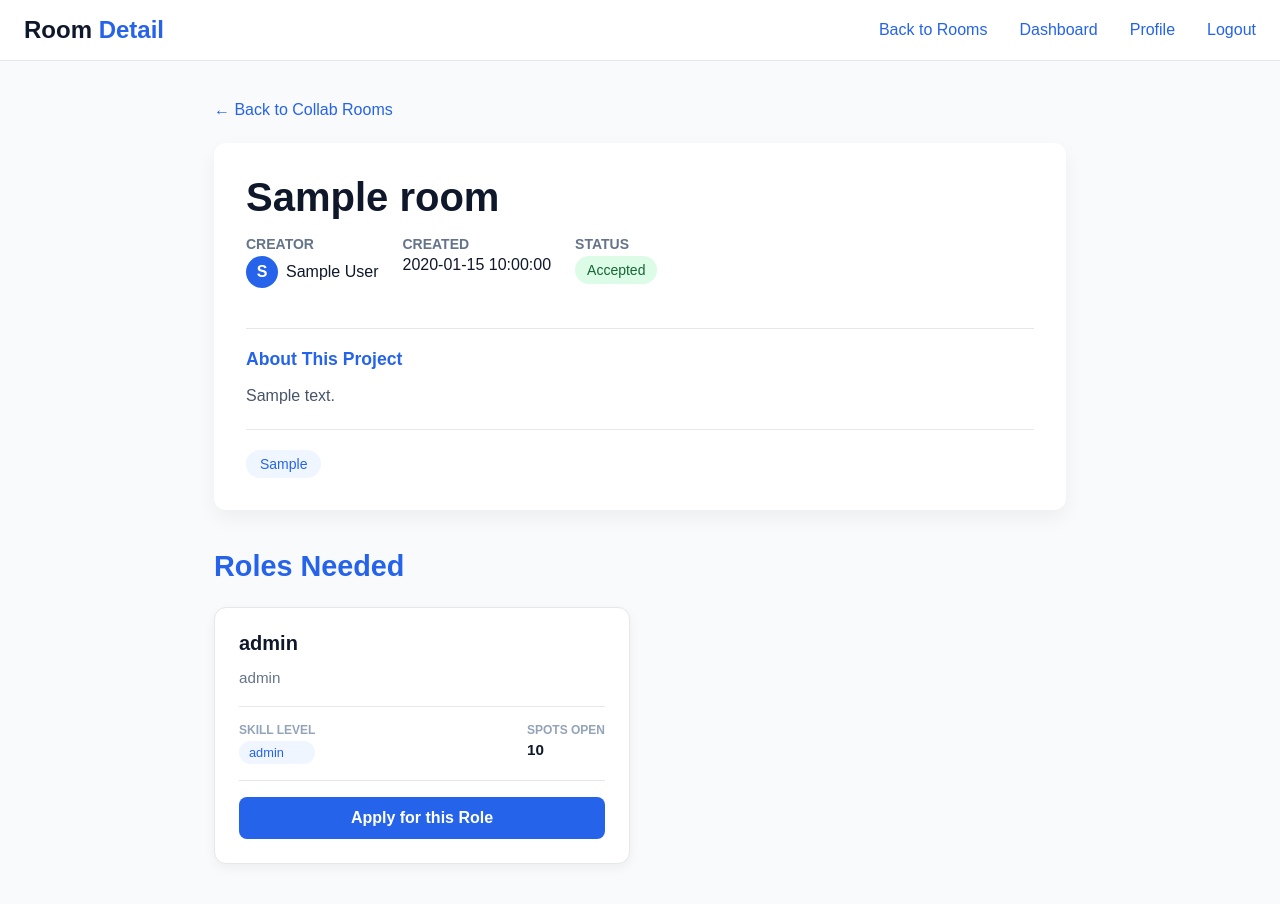
After one commit to ghatageakshay/CodeMate, a Flask app: page /collab_room/1 in a window 1280 px wide. The commit adds this page. Run offline with Flask 3, Linux system fonts and the light colour scheme; the visitor is signed in with stand-in values (Sample User, id 1); tables that the repository leaves empty hold one stand-in row (values such as "Sample post").

Commit message:
60% collab feature done

```diff
--- a/app.py
+++ b/app.py
@@ -599,5 +599,57 @@ def collab_room():
 
         return render_template("CollabRoom.html",success="Room Created Successfully!")
     return render_template("CollabRoom.html")
+
+@app.route("/collab_rooms")
+def browse_collab_rooms():
+        if "user_id" not in session:
+            return redirect("/login")
+
+        conn=get_db()
+        cursor=conn.cursor()
+
+        cursor.execute("""
+
+            SELECT r.id, r.room_name , r.description, r.tech_stack,r.creator_id, u.name ,r.created_at
+                       from rooms r
+                    join users u on r.creator_id = u.id
+
+                       where r.status = 'open'
+                       order by r.created_at DESC
+""")
+
+        rooms=cursor.fetchall()
+        conn.close
+
+        return render_template("collab_rooms.html",rooms=rooms)
+
+@app.route("/collab_room/<int:room_id>")
+def room_detail(room_id):
+    if "user_id" not in session:
+        return redirect("/login")
+
+    conn=get_db()
+    cursor=conn.cursor()
+
+    cursor.execute("""
+            SELECT r.id, r.room_name , r.description, r.tech_stack,r.creator_id,u.name,r.created_at,r.status
+                   FROM rooms r
+                   join users u on r.creator_id = u.id
+                   where r.id = ?
+""",(room_id,))
+
+    room = cursor.fetchone()
+
+    cursor.execute("""
+
+        select id,role_name,role_description,skill_level,total_seats
+                   from room_roles
+                   where room_id=?
+""",(room_id,))
+
+    roles = cursor.fetchall()
+    conn.close()
+
+    return render_template("room_details.html",room=room , roles=roles, user_id=session["user_id"])
 if __name__ == "__main__":
     app.run(host="0.0.0.0", port=5000 , debug=True)
--- a/templates/dashboard.html
+++ b/templates/dashboard.html
@@ -200,6 +200,7 @@
       <a href="{{ url_for('collab_room')}}">Collab Room</a>
       <a href="{{ url_for('profile') }}">Profile</a>
       <a href="{{ url_for('logout') }}" class="nav-muted">Logout</a>
+      <a href="/collab_rooms">Collab Rooms</a>
     </nav>
   </header>
 <div class="stats-bar">
--- /dev/null
+++ b/templates/room_details.html
@@ -0,0 +1,393 @@
+<!DOCTYPE html>
+<html lang="en">
+<head>
+    <meta charset="UTF-8">
+    <meta name="viewport" content="width=device-width, initial-scale=1.0">
+    <title>Room Detail - CodeMate</title>
+    <link rel="stylesheet" href="{{url_for('static',filename='style.css')}}">
+    <style>
+        body {
+            margin: 0;
+            background: #f9fafb;
+            color: #0f172a;
+        }
+
+        .header {
+            background: white;
+            border-bottom: 1px solid #e5e7eb;
+            padding: 16px 24px;
+            display: flex;
+            justify-content: space-between;
+            align-items: center;
+            position: sticky;
+            top: 0;
+            z-index: 10;
+        }
+
+        .header h2 {
+            margin: 0;
+            font-size: 1.5rem;
+            color: #0f172a;
+        }
+
+        .header h2 span {
+            color: #2563eb;
+        }
+
+        .header .nav-actions {
+            display: flex;
+            gap: 16px;
+            align-items: center;
+        }
+
+        .header .nav-actions a {
+            color: #2563eb;
+            text-decoration: none;
+            font-size: 1rem;
+        }
+
+        .header .nav-actions a:hover {
+            text-decoration: underline;
+        }
+
+        .room-container {
+            max-width: 900px;
+            margin: 0 auto;
+            padding: 40px 24px;
+        }
+
+        .room-header {
+            background: white;
+            border-radius: 12px;
+            padding: 32px;
+            margin-bottom: 32px;
+            box-shadow: 0 8px 20px rgba(0,0,0,0.05);
+        }
+
+        .room-header h1 {
+            margin: 0 0 16px;
+            font-size: 2.5rem;
+            color: #0f172a;
+        }
+
+        .room-meta {
+            display: flex;
+            gap: 24px;
+            margin-bottom: 20px;
+            flex-wrap: wrap;
+        }
+
+        .meta-item {
+            display: flex;
+            flex-direction: column;
+            gap: 4px;
+        }
+
+        .meta-label {
+            font-size: 0.875rem;
+            color: #64748b;
+            font-weight: 600;
+            text-transform: uppercase;
+        }
+
+        .meta-value {
+            font-size: 1rem;
+            color: #0f172a;
+            font-weight: 500;
+        }
+
+        .status-open {
+            background: #dcfce7;
+            color: #166534;
+            padding: 6px 12px;
+            border-radius: 20px;
+            font-size: 0.875rem;
+            font-weight: 500;
+            width: fit-content;
+        }
+
+        .room-description {
+            margin-top: 20px;
+            padding-top: 20px;
+            border-top: 1px solid #e5e7eb;
+        }
+
+        .room-description h3 {
+            margin: 0 0 12px;
+            color: #2563eb;
+            font-size: 1.1rem;
+        }
+
+        .room-description p {
+            margin: 0;
+            color: #475569;
+            line-height: 1.7;
+            font-size: 1rem;
+        }
+
+        .tech-tags {
+            display: flex;
+            flex-wrap: wrap;
+            gap: 8px;
+            margin-top: 20px;
+            padding-top: 20px;
+            border-top: 1px solid #e5e7eb;
+        }
+
+        .tech-tag {
+            background: #eff6ff;
+            color: #2563eb;
+            padding: 6px 14px;
+            border-radius: 20px;
+            font-size: 0.875rem;
+            font-weight: 500;
+        }
+
+        .roles-section {
+            margin-top: 40px;
+        }
+
+        .roles-section h2 {
+            margin: 0 0 24px;
+            font-size: 1.8rem;
+            color: #2563eb;
+        }
+
+        .roles-grid {
+            display: grid;
+            grid-template-columns: repeat(auto-fill, minmax(300px, 1fr));
+            gap: 20px;
+        }
+
+        .role-card {
+            background: white;
+            border: 1px solid #e5e7eb;
+            border-radius: 12px;
+            padding: 24px;
+            box-shadow: 0 4px 12px rgba(0,0,0,0.05);
+            transition: all 0.2s ease;
+        }
+
+        .role-card:hover {
+            transform: translateY(-4px);
+            box-shadow: 0 8px 20px rgba(0,0,0,0.1);
+            border-color: #2563eb;
+        }
+
+        .role-card h3 {
+            margin: 0 0 12px;
+            font-size: 1.25rem;
+            color: #0f172a;
+        }
+
+        .role-card p {
+            margin: 0 0 16px;
+            color: #64748b;
+            font-size: 0.95rem;
+            line-height: 1.5;
+        }
+
+        .role-details {
+            display: flex;
+            justify-content: space-between;
+            padding: 16px 0;
+            border-top: 1px solid #e5e7eb;
+            border-bottom: 1px solid #e5e7eb;
+            margin-bottom: 16px;
+        }
+
+        .role-detail-item {
+            display: flex;
+            flex-direction: column;
+            gap: 4px;
+        }
+
+        .role-detail-label {
+            font-size: 0.75rem;
+            color: #94a3b8;
+            text-transform: uppercase;
+            font-weight: 600;
+        }
+
+        .role-detail-value {
+            font-size: 0.95rem;
+            color: #0f172a;
+            font-weight: 600;
+        }
+
+        .skill-badge {
+            display: inline-block;
+            background: #eff6ff;
+            color: #2563eb;
+            padding: 4px 10px;
+            border-radius: 16px;
+            font-size: 0.8rem;
+            font-weight: 500;
+        }
+
+        .apply-btn {
+            width: 100%;
+            padding: 12px;
+            background: #2563eb;
+            color: white;
+            border: none;
+            border-radius: 8px;
+            font-size: 1rem;
+            font-weight: 600;
+            cursor: pointer;
+            transition: all 0.2s ease;
+        }
+
+        .apply-btn:hover {
+            background: #1d4ed8;
+            transform: translateY(-2px);
+            box-shadow: 0 4px 12px rgba(37, 99, 235, 0.3);
+        }
+
+        .back-btn {
+            display: inline-block;
+            color: #2563eb;
+            text-decoration: none;
+            font-weight: 500;
+            margin-bottom: 24px;
+            transition: all 0.2s ease;
+        }
+
+        .back-btn:hover {
+            text-decoration: underline;
+        }
+
+        .creator-info {
+            display: flex;
+            align-items: center;
+            gap: 8px;
+        }
+
+        .creator-avatar {
+            width: 32px;
+            height: 32px;
+            background: #2563eb;
+            color: white;
+            border-radius: 50%;
+            display: flex;
+            align-items: center;
+            justify-content: center;
+            font-weight: 600;
+        }
+
+        @media (max-width: 768px) {
+            .room-container {
+                padding: 24px 16px;
+            }
+
+            .room-header {
+                padding: 24px;
+            }
+
+            .room-header h1 {
+                font-size: 1.8rem;
+            }
+
+            .roles-grid {
+                grid-template-columns: 1fr;
+            }
+
+            .role-details {
+                flex-direction: column;
+                gap: 12px;
+            }
+        }
+    </style>
+</head>
+<body>
+    <div class="header">
+        <h2>Room <span>Detail</span></h2>
+        <div class="nav-actions">
+            <a href="/collab_rooms">Back to Rooms</a>
+            <a href="/dashboard">Dashboard</a>
+            <a href="/profile">Profile</a>
+            <a href="/logout">Logout</a>
+        </div>
+    </div>
+
+    <div class="room-container">
+        <a href="/collab_rooms" class="back-btn">← Back to Collab Rooms</a>
+
+        {% if room %}
+        <div class="room-header">
+            <div style="display: flex; justify-content: space-between; align-items: start;">
+                <div>
+                    <h1>{{ room[1] }}</h1>
+                    <div class="room-meta">
+                        <div class="meta-item">
+                            <span class="meta-label">Creator</span>
+                            <div class="creator-info">
+                                <div class="creator-avatar">{{ room[5][0].upper() }}</div>
+                                <span class="meta-value">{{ room[5] }}</span>
+                            </div>
+                        </div>
+                        <div class="meta-item">
+                            <span class="meta-label">Created</span>
+                            <span class="meta-value">{{ room[6] }}</span>
+                        </div>
+                        <div class="meta-item">
+                            <span class="meta-label">Status</span>
+                            <span class="status-open">{{ room[7].capitalize() }}</span>
+                        </div>
+                    </div>
+                </div>
+            </div>
+
+            <div class="room-description">
+                <h3>About This Project</h3>
+                <p>{{ room[2] }}</p>
+            </div>
+
+            <div class="tech-tags">
+                {% for tech in room[3].split(',') %}
+                    <span class="tech-tag">{{ tech.strip() }}</span>
+                {% endfor %}
+            </div>
+        </div>
+
+        <div class="roles-section">
+            <h2>Roles Needed</h2>
+            {% if roles %}
+                <div class="roles-grid">
+                    {% for role in roles %}
+                    <div class="role-card">
+                        <h3>{{ role[1] }}</h3>
+                        <p>{{ role[2] }}</p>
+
+                        <div class="role-details">
+                            <div class="role-detail-item">
+                                <span class="role-detail-label">Skill Level</span>
+                                <span class="skill-badge">{{ role[3] }}</span>
+                            </div>
+                            <div class="role-detail-item">
+                                <span class="role-detail-label">Spots Open</span>
+                                <span class="role-detail-value">{{ role[4] }}</span>
+                            </div>
+                        </div>
+
+                        <form method="post" action="/apply_role" style="display: none;" id="apply-form-{{ role[0] }}">
+                            <input type="hidden" name="room_id" value="{{ room[0] }}">
+                            <input type="hidden" name="role_id" value="{{ role[0] }}">
+                        </form>
+                        <button class="apply-btn" onclick="document.getElementById('apply-form-{{ role[0] }}').submit()">
+                            Apply for this Role
+                        </button>
+                    </div>
+                    {% endfor %}
+                </div>
+            {% else %}
+                <p>No roles defined for this room yet.</p>
+            {% endif %}
+        </div>
+
+        {% else %}
+            <p>Room not found.</p>
+        {% endif %}
+    </div>
+</body>
+</html>
```
Also changed, not shown: templates/collab_rooms.html (added, +260 -0 lines), output/chat.png (added), output/collabroom.png (added), output/connections.png (added), output/dashboard.png (added), output/find_dev.png (added), output/landing.png (added), output/landing2.png (added), output/landing3.png (added), output/login.png (added), output/messgaesui.png (added), output/profile.png (added), output/signup.png (added).
